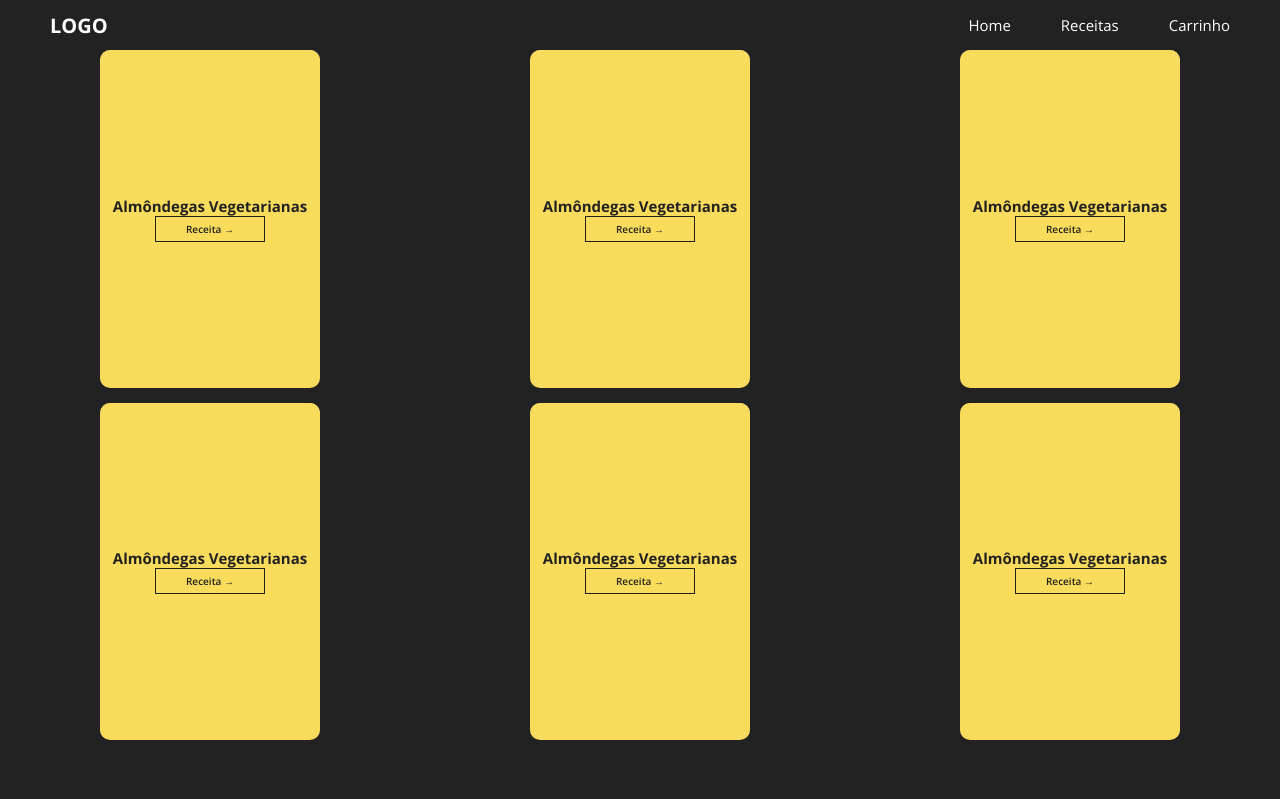
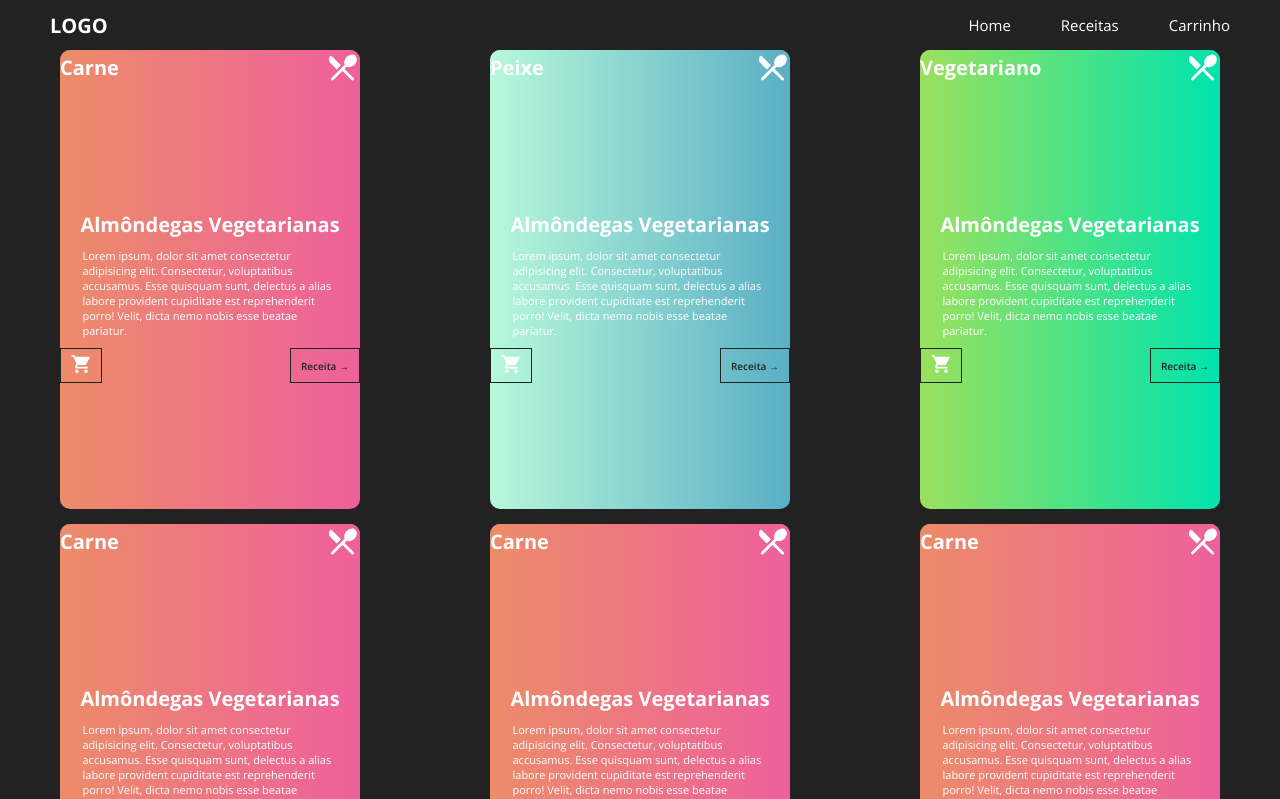
Before and after one commit to JoaoGil06/recipes-react, a React (Create React App) app: page /recipes in a window 1280 px wide. Shown: the top 799 px of the page. Built offline with nearby package versions, Linux system fonts and the light colour scheme.

Commit message:
create-flip-cards-in-recipes

```diff
--- a/src/App.css
+++ b/src/App.css
@@ -49,7 +49,8 @@ h2,
 h3,
 h4,
 h5,
-h6 {
+h6,
+p {
   margin: 0;
 }
 
--- a/src/components/Card/index.js
+++ b/src/components/Card/index.js
@@ -1,20 +1,56 @@
 import React, { useState } from "react";
 import { Link } from "react-router-dom";
+import CutleryIcon from "../../assets/icons/cutlery.svg";
+import ShoppingCart from "../../assets/icons/shoppingcart.svg";
 
-import { CardContainer, CardImage, CardInfo, CardButton } from "./styles";
+import {
+  CardContainer,
+  CardImage,
+  CardInfo,
+  CardInfoHeader,
+  CardInfoContent,
+  CardButton,
+  CardButtons,
+} from "./styles";
 
-const Card = ({ id, cardImage, title }) => {
+const Card = ({ id, cardImage, title, type, gradient }) => {
+  const [isCardHover, setIsCardHover] = useState(false);
+
+  console.log(cardImage);
+
   return (
-    <CardContainer>
+    <CardContainer
+      onMouseEnter={() => setIsCardHover(true)}
+      onMouseLeave={() => setIsCardHover(false)}
+    >
       <CardImage>
         <img src={cardImage} alt={title} />
       </CardImage>
-      <CardInfo>
-        <h2 className="card__info-title">{title}</h2>
+      <CardInfo isCardHover={isCardHover} gradient={gradient}>
+        <CardInfoHeader>
+          <h1>{type}</h1>
+          <img src={CutleryIcon} alt="recipes" />
+        </CardInfoHeader>
+        <CardInfoContent>
+          <h1>{title}</h1>
+          <p>
+            Lorem ipsum, dolor sit amet consectetur adipisicing elit.
+            Consectetur, voluptatibus accusamus. Esse quisquam sunt, delectus a
+            alias labore provident cupiditate est reprehenderit porro! Velit,
+            dicta nemo nobis esse beatae pariatur.
+          </p>
+          <CardButtons>
+            <CardButton>
+              <Link to={`/recipes/${id}`}>
+                <img src={ShoppingCart} alt="Recipes Cart" />
+              </Link>
+            </CardButton>
 
-        <CardButton isHide={true}>
-          <Link to={`/recipes/${id}`}>Receita &#x2192;</Link>
-        </CardButton>
+            <CardButton>
+              <Link to={`/recipes/${id}`}>Receita &#x2192;</Link>
+            </CardButton>
+          </CardButtons>
+        </CardInfoContent>
       </CardInfo>
     </CardContainer>
   );
--- a/src/components/Card/styles.js
+++ b/src/components/Card/styles.js
@@ -1,7 +1,7 @@
 import styled from "styled-components";
 
 export const CardContainer = styled.div`
-  width: 22rem;
+  width: 30rem;
 
   display: flex;
   flex-direction: column;
@@ -20,17 +20,72 @@ export const CardInfo = styled.div`
   color: #222222;
   position: absolute;
 
+  border-radius: 10px;
+  display: flex;
+  flex-direction: column;
+
+  /* display: none; */
+  transition: 1s;
+  /* background: #f9dc5c; */
+  height: 100%;
+  width: 100%;
+
+  ${({ isCardHover }) =>
+    isCardHover &&
+    `
+    display: flex;
+
+
+    `}
+
+  background: ${(props) => props.gradient};
+`;
+
+export const CardInfoHeader = styled.div`
+  display: flex;
+  justify-content: space-between;
+  align-items: center;
+
+  h1 {
+    color: #fff;
+    text-transform: capitalize;
+  }
+
+  img {
+    width: 3.5rem;
+  }
+`;
+
+export const CardInfoContent = styled.div`
+  height: 100%;
+
   display: flex;
   flex-direction: column;
   align-items: center;
   justify-content: center;
 
-  height: 100%;
+  h1 {
+    color: #fff;
+    margin-bottom: 1rem;
+  }
+
+  p {
+    max-width: 25.5rem;
+    text-align: left;
+    color: #fff;
+    font-weight: 200;
+    margin-bottom: 1rem;
+    font-size: 1.1rem;
+  }
+`;
+
+export const CardButtons = styled.div`
   width: 100%;
-  border-radius: 10px;
 
-  background: #f9dc5c;
+  display: flex;
+  justify-content: space-between;
 `;
+
 export const CardButton = styled.button`
   background: transparent;
   border: 1px solid #222222;
@@ -38,13 +93,15 @@ export const CardButton = styled.button`
   font-weight: 600;
   font-family: "Open Sans";
   font-size: 1rem;
-  width: 50%;
-  margin: 0 auto;
   transition: 0.5s;
 
   a {
     text-decoration: none;
     color: #222222;
+
+    img {
+      width: 2rem;
+    }
   }
 
   &:hover {
@@ -59,8 +116,3 @@ export const CardButton = styled.button`
     outline: none !important;
   }
 `;
-
-/* .isHide {
-  display: none;
-  transition: 1s;
-} */
--- a/src/data/index.js
+++ b/src/data/index.js
@@ -5,6 +5,7 @@ const recipes = [
   {
     id: 1,
     title: "Almôndegas Vegetarianas",
+    type: "carne",
     image: almondegas,
     cardImage: almondegasCard,
     ingredients: [
@@ -52,6 +53,7 @@ const recipes = [
   {
     id: 2,
     title: "Almôndegas Vegetarianas",
+    type: "peixe",
     image: almondegas,
     cardImage: almondegasCard,
     ingredients: [
@@ -99,6 +101,7 @@ const recipes = [
   {
     id: 3,
     title: "Almôndegas Vegetarianas",
+    type: "vegetariano",
     image: almondegas,
     cardImage: almondegasCard,
     ingredients: [
@@ -146,6 +149,7 @@ const recipes = [
   {
     id: 4,
     title: "Almôndegas Vegetarianas",
+    type: "carne",
     image: almondegas,
     cardImage: almondegasCard,
     ingredients: [
@@ -193,6 +197,7 @@ const recipes = [
   {
     id: 5,
     title: "Almôndegas Vegetarianas",
+    type: "carne",
     image: almondegas,
     cardImage: almondegasCard,
     ingredients: [
@@ -240,6 +245,7 @@ const recipes = [
   {
     id: 6,
     title: "Almôndegas Vegetarianas",
+    type: "carne",
     image: almondegas,
     cardImage: almondegasCard,
     ingredients: [
--- a/src/pages/Recipes/index.js
+++ b/src/pages/Recipes/index.js
@@ -6,13 +6,33 @@ import { RecipesContainer } from "./styles";
 const Recipes = () => {
   const [recipes, setRecipes] = useState([...recipesData]);
 
-  return (
-    <RecipesContainer>
-      {recipes.map((recipe) => {
-        return <Card key={recipe.id} {...recipe} />;
-      })}
-    </RecipesContainer>
-  );
+  const renderCard = (recipes) => {
+    const cards = recipes.map((recipe) => {
+      let gradient = "";
+
+      switch (recipe.type) {
+        case "carne":
+          gradient = "linear-gradient(to right, #ec8c69 0%, #ee609c 100%)";
+          break;
+        case "peixe":
+          gradient =
+            "linear-gradient(to right, #b7f8db 0%, #5aafc5 100%, #50a7c2 100%)";
+          break;
+        case "vegetariano":
+          gradient = "linear-gradient(to right, #9be15d 0%, #00e3ae 100%)";
+
+          break;
+        default:
+          gradient = "linear-gradient(to right, #ec8c69 0%, #ee609c 100%)";
+      }
+
+      return <Card key={recipe.id} {...recipe} gradient={gradient} />;
+    });
+
+    return cards;
+  };
+
+  return <RecipesContainer>{renderCard(recipes)}</RecipesContainer>;
 };
 
 export default Recipes;
```
